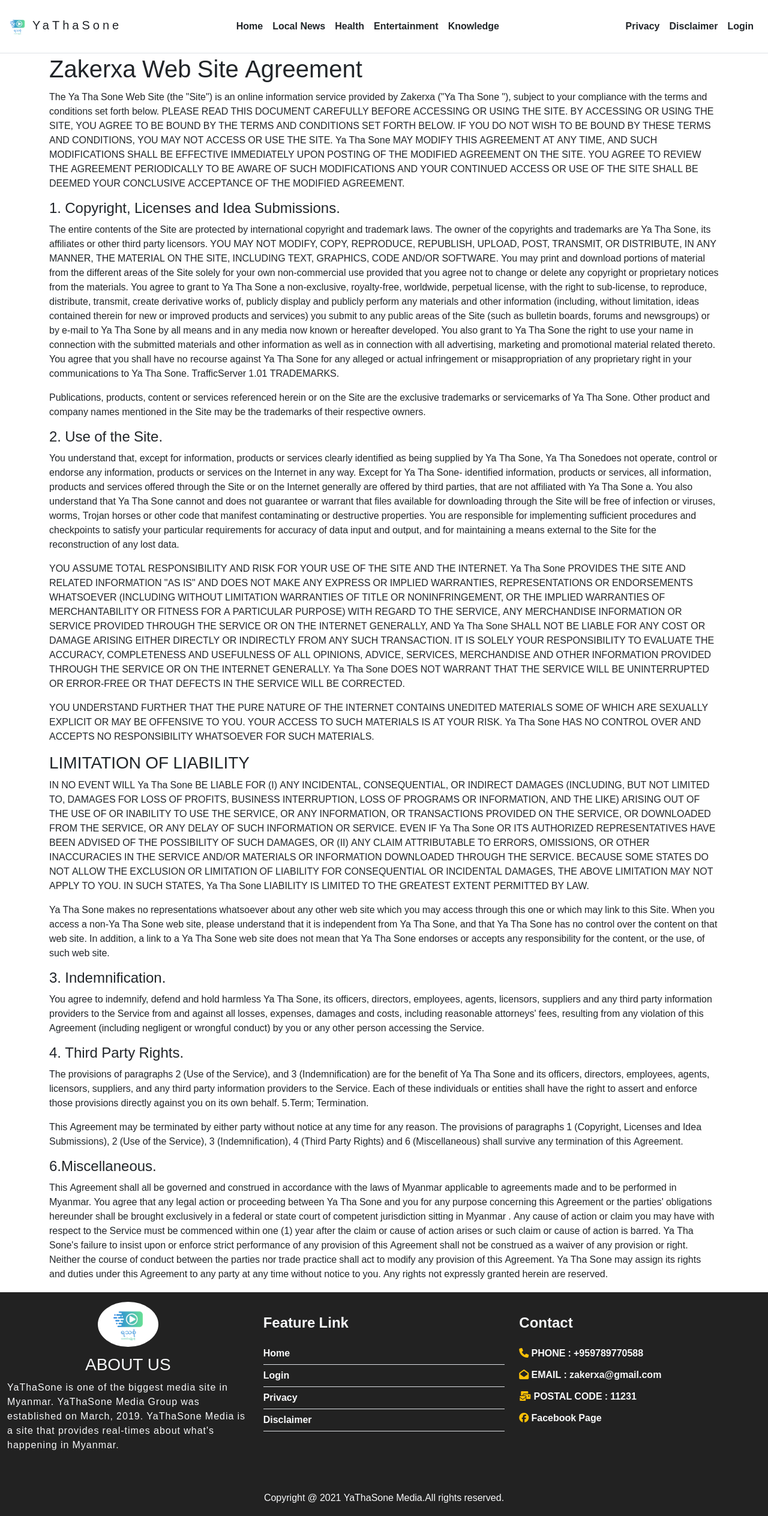
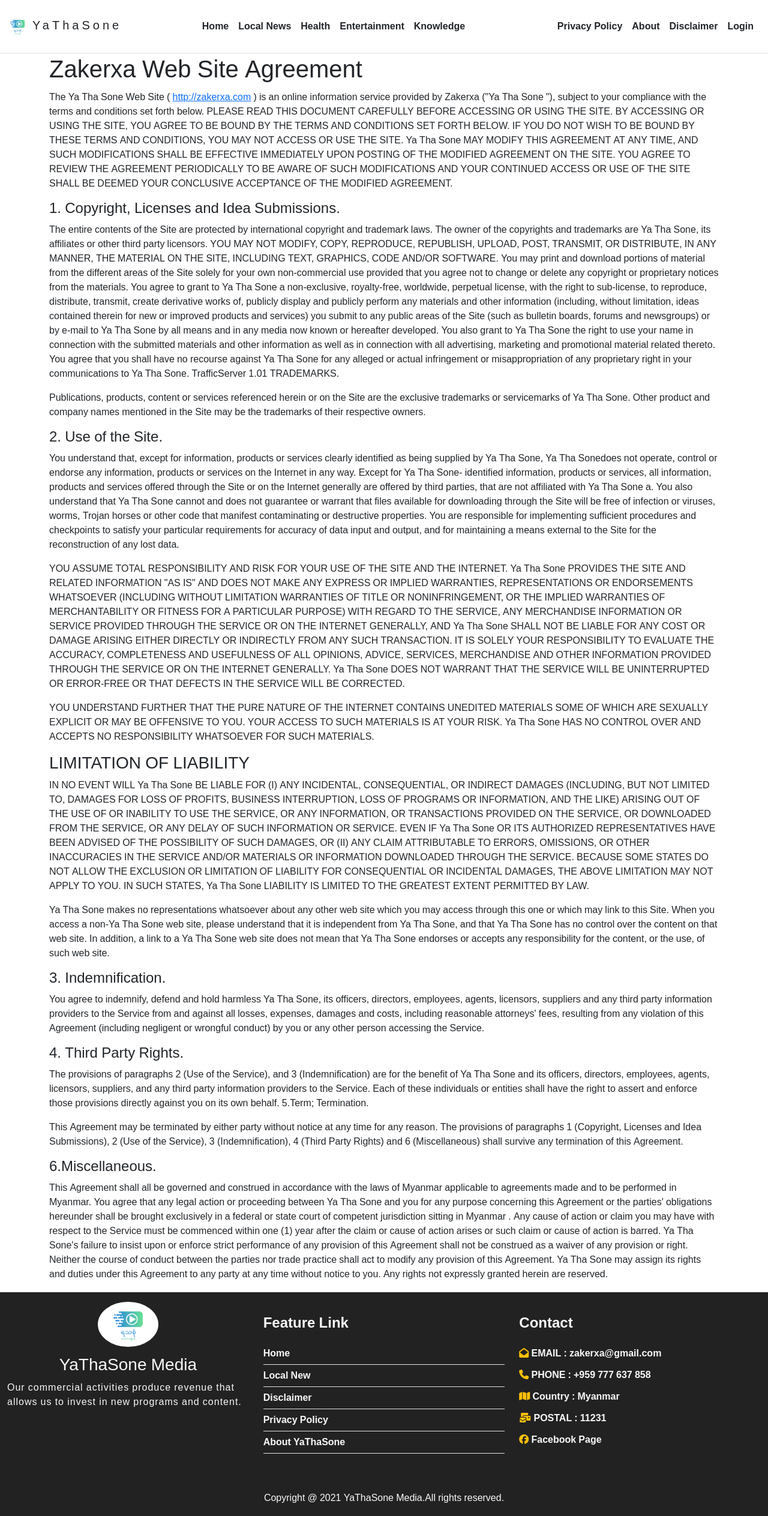
Before and after one commit to Zakerxa/PHP-Blog, a PHP site: page /disclaimer.php in a window 1280 px wide. Shown: the whole page at 60% size. Run offline with PHP 8.4, Linux system fonts and the light colour scheme; data comes from the database, SQL or seed files in the repository; some libraries are stand-ins or nearby versions; some web fonts are replaced.

Commit message:
updated information

```diff
--- a/disclaimer.php
+++ b/disclaimer.php
@@ -20,7 +20,7 @@
             <div class="col pt-5">
                 <h1>Zakerxa Web Site Agreement</h1>
                 <p>
-                The Ya Tha Sone Web Site (the "Site") is an online information service provided by Zakerxa ("Ya Tha Sone
+                The Ya Tha Sone Web Site ( <a href="http://zakerxa.com">http://zakerxa.com</a> ) is an online information service provided by Zakerxa ("Ya Tha Sone
                 "), subject to your compliance with the terms and conditions set forth below. PLEASE READ THIS DOCUMENT
                 CAREFULLY BEFORE ACCESSING OR USING THE SITE. BY ACCESSING OR USING THE SITE, YOU AGREE TO BE BOUND BY
                 THE TERMS AND CONDITIONS SET FORTH BELOW. IF YOU DO NOT WISH TO BE BOUND BY THESE TERMS AND CONDITIONS,
--- a/footer.php
+++ b/footer.php
@@ -3,36 +3,29 @@
         <div class="row pt-3 pb-5">
             <div class="col-12 col-lg-4 text-center text-light">
                 <img src="images/<?= $site['logo'] ?>" alt="" class="w-25 mb-3" style="border-radius: 100%;">
-                <h3>ABOUT US</h3>
+                <h3><?= $site['sitename'] ?> Media</h3>
                 <p class="text-light text-start" style="letter-spacing: 1px;">
-                    <?= $site['sitename'] ?> is one of the biggest media site in Myanmar.
-                    <?= $site['sitename'] ?> Media Group was established on March, 2019.
-                    <?= $site['sitename'] ?> Media is a site that provides real-times about what's happening in Myanmar.
+                  Our commercial activities produce revenue that allows us to invest in new programs and content.
                 </p>
             </div>
             <div class="col-12 col-lg-4">
                 <h4 class="fw-bold pl-3 pb-2 pt-4 text-light">Feature Link</h4>
                 <ul class=" p-0" style="list-style: none;">
                     <li class="border-bottom fw-bold pb-1 pt-2"><a style="text-decoration: none;" href="/" class="text-light">Home</a></li>
-                    <?php if (isset($_COOKIE['id'])) {  ?>
-                        <li class="border-bottom fw-bold pb-1 pt-2">
-                            <a style="text-decoration: none;" class="text-light" href="logout.php"> Logout</a>
-                        </li>
-                    <?php } else { ?>
-                        <li class="border-bottom fw-bold pb-1 pt-2">
-                            <a style="text-decoration: none;" class="text-light" href="login.php"> Login</a>
-                        </li>
-                    <?php } ?>
-                    <li class="border-bottom fw-bold pb-1 pt-2"><a style="text-decoration: none;" href="privacy.php" class="text-light">Privacy</a></li>
+                    <li class="border-bottom fw-bold pb-1 pt-2"><a style="text-decoration: none;" href="cat.php?id=6" class="text-light">Local New</a></li>
                     <li class="border-bottom fw-bold pb-1 pt-2"><a style="text-decoration: none;" href="disclaimer.php" class="text-light">Disclaimer</a></li>
+                    <li class="border-bottom fw-bold pb-1 pt-2"><a style="text-decoration: none;" href="privacy.php" class="text-light">Privacy Policy</a></li>
+                    <li class="border-bottom fw-bold pb-1 pt-2"><a style="text-decoration: none;" href="about.php" class="text-light">About YaThaSone</a></li>
                 </ul>
             </div>
             <div class="col-12 col-lg-4">
                 <h4 class="fw-bold pl-3 pb-2 pt-4 text-light">Contact </h4>
-                <ul class=" p-0" style="list-style: none;">
-                    <li class="border-left pl-3 pb-1 pt-2"><i class="fa fa-phone text-warning"></i><a  style="text-decoration: none;" href="tel:+959777637858" class="text-light fw-bold pb-1"> PHONE : +959789770588</a></li>
+                <ul class="p-0 text-light fw-bold" style="list-style: none;">
+
                     <li class="border-left pl-3 pb-1 pt-2"><i class="fas fa-envelope-open text-warning  "></i> <a  style="text-decoration: none;"href="#" class="text-light fw-bold pb-1"> EMAIL : zakerxa@gmail.com</a></li>
-                    <li class="border-left pl-3 pb-1 pt-2"><i class="fas fa-mail-bulk text-warning"></i><a  style="text-decoration: none;"href="#" class="text-light fw-bold pb-1"> POSTAL CODE : 11231</a></li>
+                    <li class="border-left pl-3 pb-1 pt-2"><i class="fa fa-phone text-warning"></i><a  style="text-decoration: none;" href="tel:+959777637858" class="text-light fw-bold pb-1"> PHONE : +959 777 637 858</a></li>
+                    <li class="border-left pl-3 pb-1 pt-2"><i class="fas fa-map text-warning"></i> Country : Myanmar</li>
+                    <li class="border-left pl-3 pb-1 pt-2"><i class="fas fa-mail-bulk text-warning"></i> POSTAL : 11231</li>
                     <li class="border-left pl-3 pb-1 pt-2"><i class="fab fa-facebook text-warning"></i><a  style="text-decoration: none;"href="https://web.facebook.com/YaThaSoneWeb/" class="text-light fw-bold pb-1"> Facebook Page</a></li>
                 </ul>
             </div>
--- a/nav.php
+++ b/nav.php
@@ -52,12 +52,18 @@ $category = $catstmt->fetchAll();
     <ul class="navbar-nav ml-md-auto m-3">
 
        <li class="nav-item">
-          <a class="nav-link text-dark" href="privacy.php"> Privacy</a>
+          <a class="nav-link text-dark" href="privacy.php"> Privacy Policy</a>
+        </li>
+
+        <li class="nav-item">
+          <a class="nav-link text-dark" href="about.php"> About</a>
         </li>
 
         <li class="nav-item">
           <a class="nav-link text-dark" href="disclaimer.php"> Disclaimer</a>
         </li>
+
+
 
       <?php if (isset($_COOKIE['id'])) {  ?>
         <li class="nav-item">
```
Also changed, not shown: about.php (added, +41 -0 lines).
